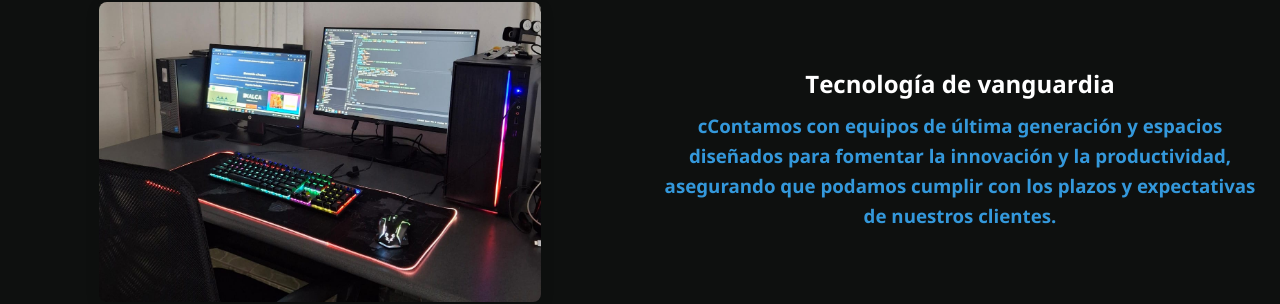
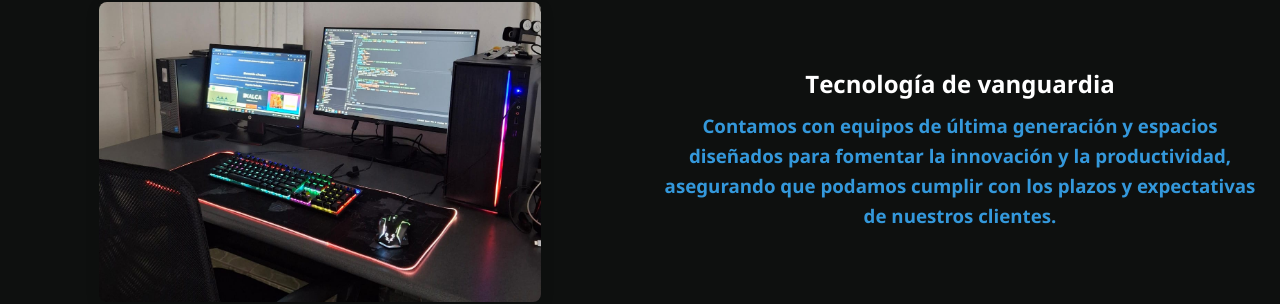
Before and after one commit to miguedev33/prostarTech, a React (Create React App) app in the folder prostart/: page / in a window 1280 px wide. Shown: the part 3109-3413 px from the top of the page. Built offline with nearby package versions, Linux system fonts and the light colour scheme.

Commit message:
prueba con render

```diff
--- a/prostart/src/components/Ambiente.jsx
+++ b/prostart/src/components/Ambiente.jsx
@@ -96,7 +96,7 @@ function Ambiente() {
             whileHover={{ scale: 1.01 }}
             transition={{ duration: 0.2 }}
           >
-           <h3>cContamos con equipos de última generación y espacios diseñados
+           <h3>Contamos con equipos de última generación y espacios diseñados
             para fomentar la innovación y la productividad, asegurando que
             podamos cumplir con los plazos y expectativas de nuestros
             clientes.</h3>
```
